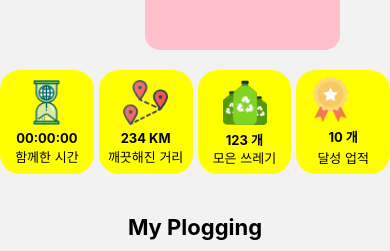
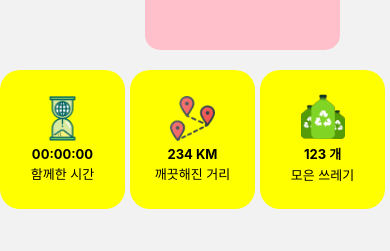
Before and after one commit to chosim-dvlpr/GreenStep, a React Native app in the folder FrontEnd/GreenStep/: screen /profile in a window 390 px wide. Shown: the part 145-396 px from the top of the page. Built offline with nearby package versions, Linux system fonts and the light colour scheme.

Commit message:
feat: isProfile 여부 추가

```diff
--- a/FrontEnd/GreenStep/src/Component/Profile/ProfilePloggingDataInfo.tsx
+++ b/FrontEnd/GreenStep/src/Component/Profile/ProfilePloggingDataInfo.tsx
@@ -16,7 +16,7 @@ const ImageContainer = styled.View`
   align-items: center;
 `
 
-const ProfilePloggingDataInfo = ({timeInfo, distanceInfo, trashInfo, acheiveInfo}:any) => {
+const ProfilePloggingDataInfo = ({timeInfo, distanceInfo, trashInfo, acheiveInfo, isProfile}:any) => {
     const navigation = useNavigation();
 
     const msToTime = (duration: Double): string => {
@@ -57,7 +57,8 @@ const ProfilePloggingDataInfo = ({timeInfo, distanceInfo, trashInfo, acheiveInfo
           <Text style={{fontSize: 13, fontWeight:'bold', marginTop: 5, marginBottom: 2}} numberOfLines={1}>{trashInfo ? trashInfo : 0} 개</Text>
           <Text style={{fontSize: 13}} numberOfLines={1}>모은 쓰레기</Text>
         </View>
-
+        {
+          isProfile &&
           <View style={[Box.ploggingDataInfoBox, {alignItems:'center', justifyContent: 'center'}]}>
             <TouchableOpacity onPress={() => navigation.navigate('achievement')}>
               <ImageContainer>
@@ -67,6 +68,7 @@ const ProfilePloggingDataInfo = ({timeInfo, distanceInfo, trashInfo, acheiveInfo
               <Text style={{fontSize: 13}} numberOfLines={1}>달성 업적</Text>
             </TouchableOpacity>
           </View>
+        }
       </View>
     )
 }
--- a/FrontEnd/GreenStep/src/Page/PloggingFinish.tsx
+++ b/FrontEnd/GreenStep/src/Page/PloggingFinish.tsx
@@ -145,6 +145,7 @@ const PloggingFinish = ({
           // distanceInfo={travelRange}
           // trashInfo={trashAmount}
           // acheiveInfo={acheiveInfo}
+          isProfile={false}
           />
         </PloggingDataContainer>
 
```
Lines whose indentation alone changed are shown as unchanged.
